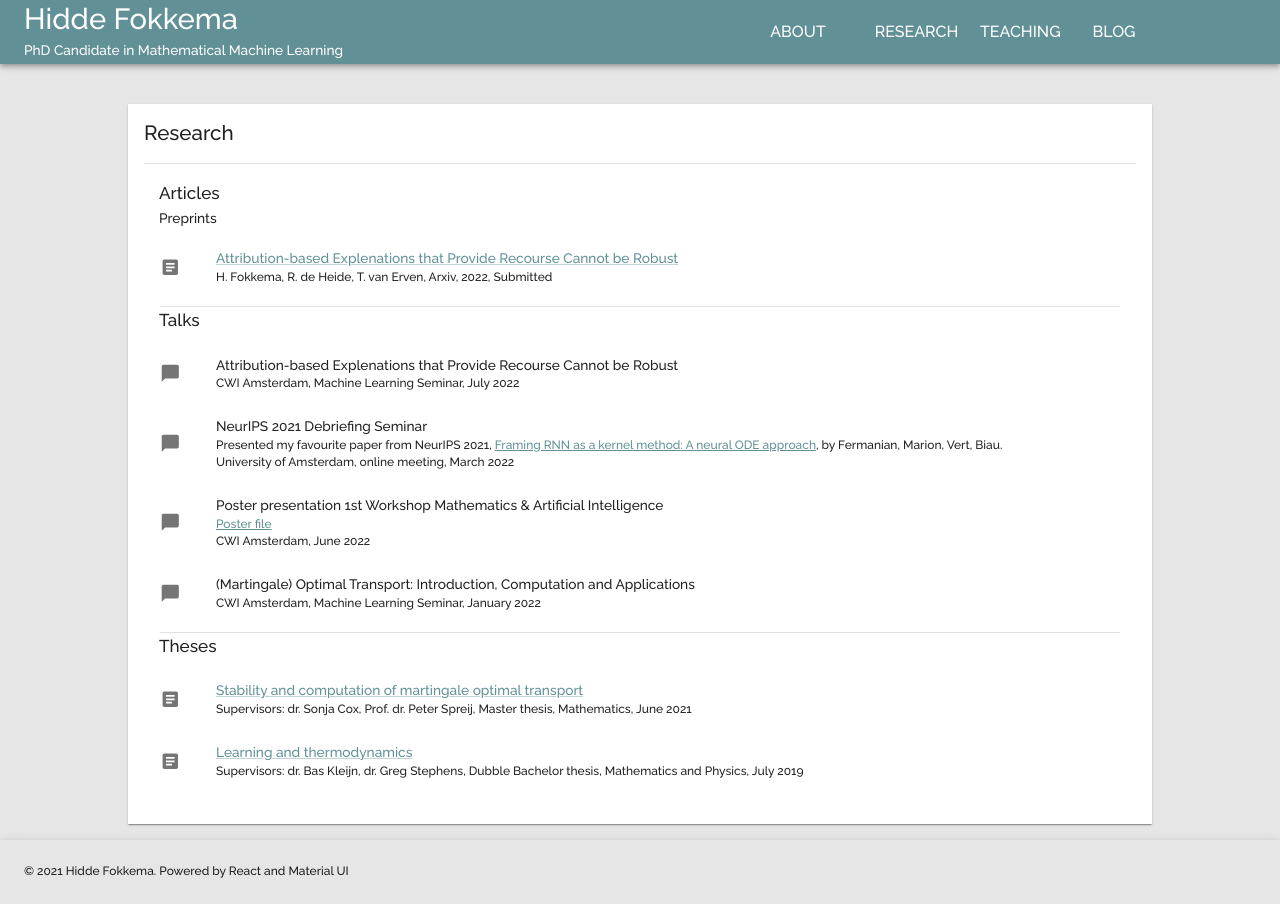
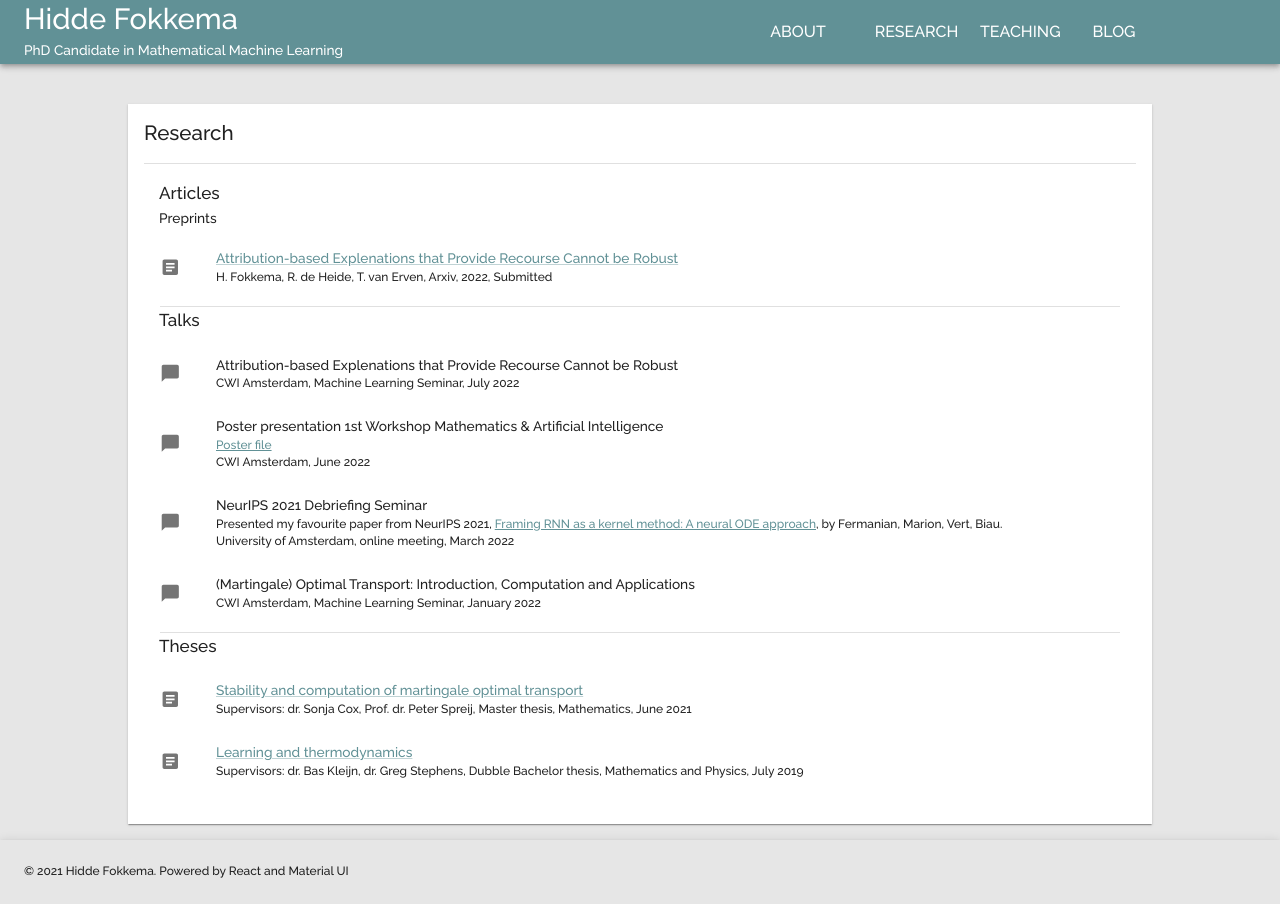
Before and after one commit to HiddeFok/personal-website-react, a React (Create React App) app: page /research in a window 1280 px wide. Built offline with nearby package versions, Linux system fonts and the light colour scheme.

Commit message:
changed font and talk order

```diff
--- a/src/components/navbar.tsx
+++ b/src/components/navbar.tsx
@@ -112,10 +112,10 @@ const Navbar: React.FC = () => {
             </div>
         </Drawer>
         <div>
-          <Typography variant="h6" color='inherit' align='left' display="block" sx={{fontSize: "0.8rem"}}>
+          <Typography variant="h6" color='inherit' align='left' display="block" sx={{fontSize: "0.9rem"}}>
             Hidde Fokkema
           </Typography>
-          <Typography variant='body2' color="inherit" align='left' display="block" sx={{fontSize: "0.45rem"}}>
+          <Typography variant='body2' color="inherit" align='left' display="block" sx={{fontSize: "0.6rem"}}>
             PhD Candidate in Mathematical Machine Learning
           </Typography>
         </div>
--- a/src/data/talks.tsx
+++ b/src/data/talks.tsx
@@ -12,6 +12,17 @@ export const listTalks: Talk[] = [
     date: 'July 2022'
   },
   {
+    title: 'Poster presentation 1st Workshop Mathematics & Artificial Intelligence',
+    additional:
+    <div>
+      <a href="Impossibility_poster.pdf" download>
+        Poster file
+      </a>
+    </div>,
+    location: 'CWI Amsterdam',
+    date: 'June 2022'
+  },
+  {
     title: `NeurIPS 2021 Debriefing Seminar`,
     additional:
     <div>
@@ -24,17 +35,6 @@ export const listTalks: Talk[] = [
     date: 'March 2022'
   },
   {
-    title: 'Poster presentation 1st Workshop Mathematics & Artificial Intelligence',
-    additional:
-    <div>
-      <a href="Impossibility_poster.pdf" download>
-        Poster file
-      </a>
-    </div>,
-    location: 'CWI Amsterdam',
-    date: 'June 2022'
-  },
-  {
     title: '(Martingale) Optimal Transport: Introduction, Computation and Applications',
     location: 'CWI Amsterdam, Machine Learning Seminar',
     date: 'January 2022'
```
